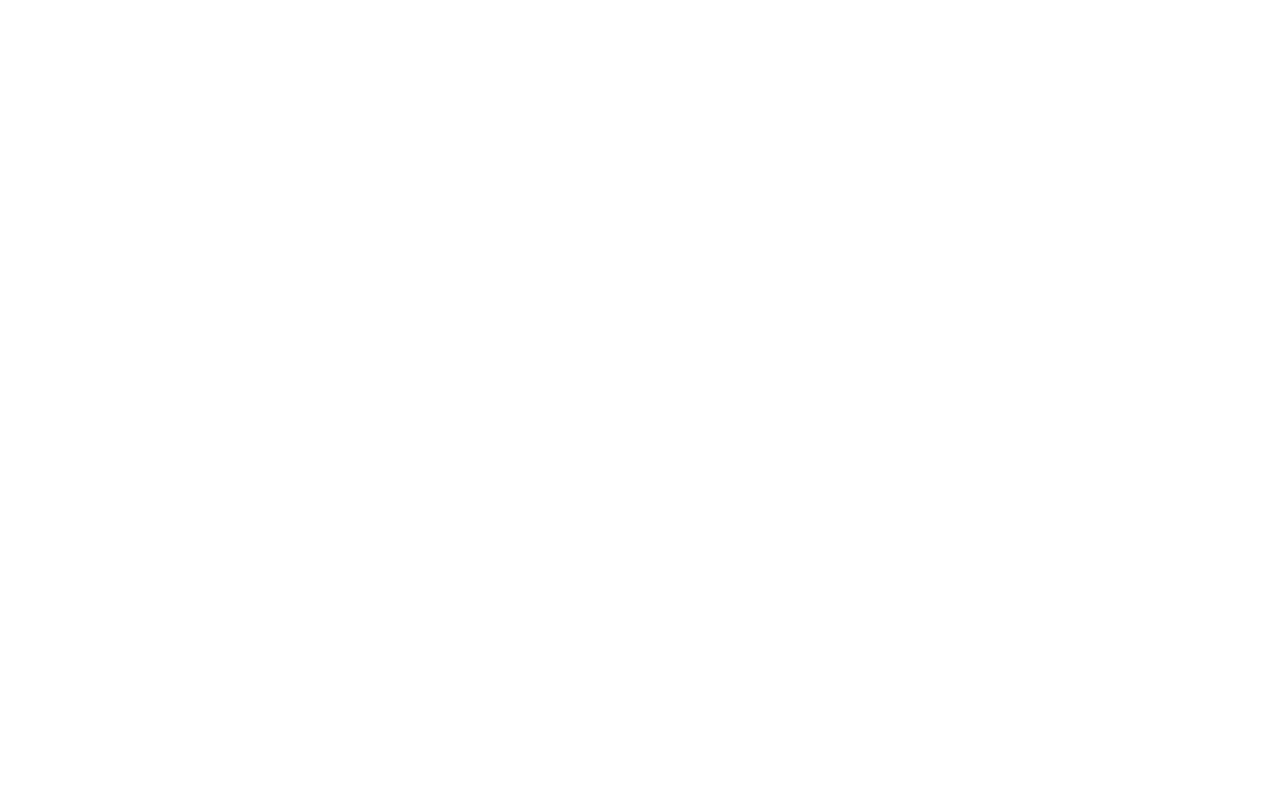
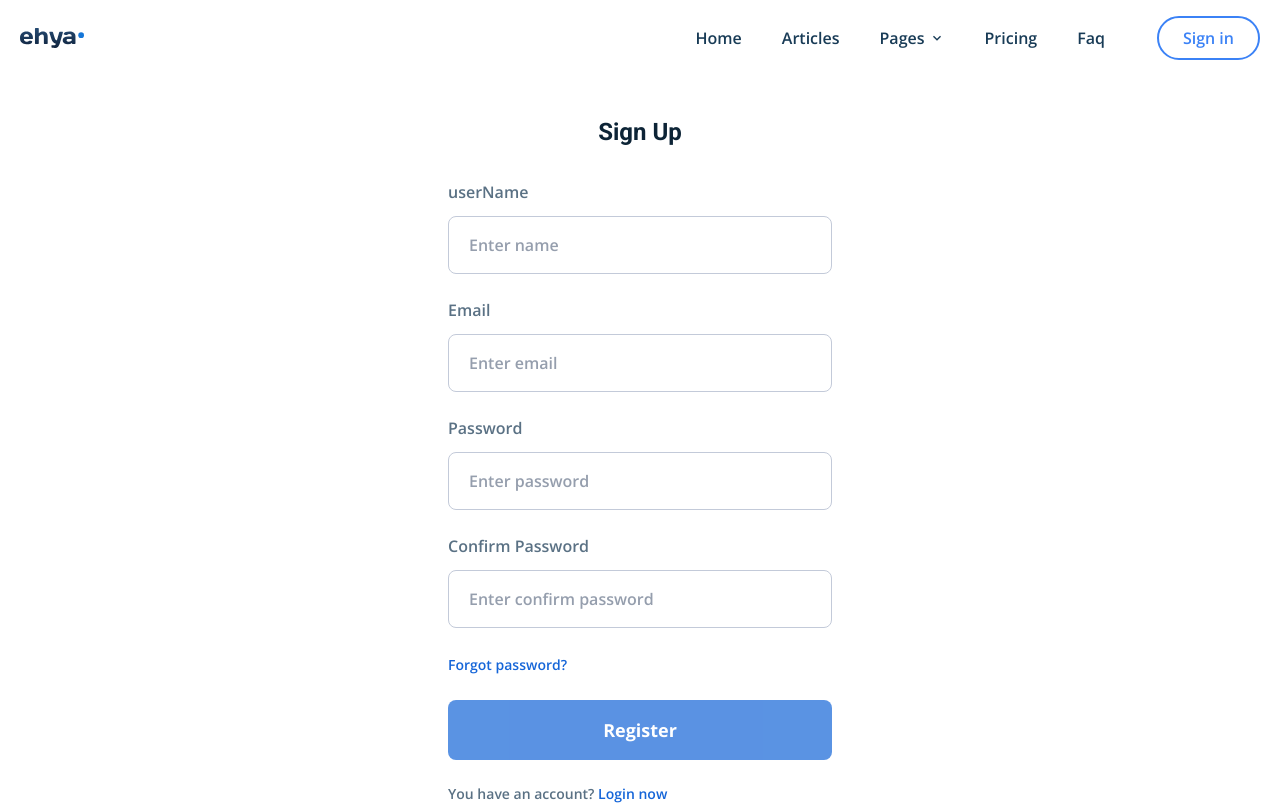
Before and after one commit to VDucDung/blog-app-client, a React (Create React App) app: page /register in a window 1280 px wide. Before the commit this address had no page. Shown: the top 805 px of the page. Built offline with nearby package versions, Linux system fonts and the light colour scheme.

Commit message:
✅ Add register page

```diff
--- a/package.json
+++ b/package.json
@@ -9,6 +9,7 @@
     "@testing-library/user-event": "^13.5.0",
     "react": "^18.3.1",
     "react-dom": "^18.3.1",
+    "react-hook-form": "^7.51.3",
     "react-icons": "^5.1.0",
     "react-redux": "^9.1.1",
     "react-router-dom": "^6.23.0",
--- a/src/App.js
+++ b/src/App.js
@@ -2,12 +2,14 @@
 import HomePage from 'pages/home/HomePage'
 import ArticleDetailPage from './pages/articleDetail/ArticleDetailPage'
 import { Routes, Route } from 'react-router-dom'
+import RegisterPage from 'pages/register/RegisterPage'
 function App() {
   return (
     <div className='App font-opensans'>
       <Routes>
         <Route index path='/' element={<HomePage />} />
         <Route path='/blog/:id' element={<ArticleDetailPage />} />
+        <Route path='/register' element={<RegisterPage />} />
       </Routes>
     </div>
   )
--- /dev/null
+++ b/src/pages/register/RegisterPage.jsx
@@ -0,0 +1,179 @@
+import { useForm } from 'react-hook-form'
+import { Link } from 'react-router-dom'
+import MainLayout from '../../components/MainLayout'
+
+const RegisterPage = () => {
+  const {
+    register,
+    handleSubmit,
+    formState: { errors, isValid },
+    watch
+  } = useForm({
+    defaultValues: {
+      name: '',
+      email: '',
+      password: '',
+      confirmPassword: ''
+    },
+    mode: 'onChange'
+  })
+
+  const submitHandler = (data) => {
+    console.log(data)
+  }
+
+  const password = watch('password')
+
+  return (
+    <MainLayout>
+      <section className='container mx-auto px-5 py-10'>
+        <div className='w-full max-w-sm mx-auto'>
+          <h1 className='font-roboto text-2xl font-bold text-center text-dark-hard mb-8'>
+            Sign Up
+          </h1>
+          <form onSubmit={handleSubmit(submitHandler)}>
+            <div className='flex flex-col mb-6 w-full'>
+              <label
+                htmlFor='name'
+                className='text-[#5a7184] font-semibold block'
+              >
+                userName
+              </label>
+              <input
+                type='text'
+                id='name'
+                {...register('name', {
+                  minLength: {
+                    value: 1,
+                    message: 'Name length must be at least 1 character'
+                  },
+                  required: {
+                    value: true,
+                    message: 'Name is required'
+                  }
+                })}
+                placeholder='Enter name'
+                className={`placeholder:text-[#959ead] text-dark-hard mt-3 rounded-lg px-5 py-4 font-semibold block outline-none border ${errors.name ? 'border-red-500' : 'border-[#c3cad9]'}`}
+              />
+              {errors.name?.message && (
+                <p className='text-red-500 text-xs mt-1'>
+                  {errors.name?.message}
+                </p>
+              )}
+            </div>
+            <div className='flex flex-col mb-6 w-full'>
+              <label
+                htmlFor='email'
+                className='text-[#5a7184] font-semibold block'
+              >
+                Email
+              </label>
+              <input
+                type='email'
+                id='email'
+                {...register('email', {
+                  pattern: {
+                    value:
+                      /^(([^<>()[\]\\.,:\s@']+(\.[^<>()[\]\\.,:\s@']+)*)|('.+'))@((\[[0-9]{1,3}\.[0-9]{1,3}\.[0-9]{1,3}\.[0-9]{1,3}])|(([a-zA-Z\-0-9]+\.)+[a-zA-Z]{2,}))$/,
+                    message: 'Enter a valid email'
+                  },
+                  required: {
+                    value: true,
+                    message: 'Email is required'
+                  }
+                })}
+                placeholder='Enter email'
+                className={`placeholder:text-[#959ead] text-dark-hard mt-3 rounded-lg px-5 py-4 font-semibold block outline-none border ${errors.email ? 'border-red-500' : 'border-[#c3cad9]'}`}
+              />
+              {errors.email?.message && (
+                <p className='text-red-500 text-xs mt-1'>
+                  {errors.email?.message}
+                </p>
+              )}
+            </div>
+            <div className='flex flex-col mb-6 w-full'>
+              <label
+                htmlFor='password'
+                className='text-[#5a7184] font-semibold block'
+              >
+                Password
+              </label>
+              <input
+                type='password'
+                id='password'
+                {...register('password', {
+                  required: {
+                    value: true,
+                    message: 'Password is required'
+                  },
+                  minLength: {
+                    value: 6,
+                    message: 'Password length must be at least 6 characters'
+                  }
+                })}
+                placeholder='Enter password'
+                className={`placeholder:text-[#959ead] text-dark-hard mt-3 rounded-lg px-5 py-4 font-semibold block outline-none border ${errors.password ? 'border-red-500' : 'border-[#c3cad9]'}`}
+              />
+              {errors.password?.message && (
+                <p className='text-red-500 text-xs mt-1'>
+                  {errors.password?.message}
+                </p>
+              )}
+            </div>
+            <div className='flex flex-col mb-6 w-full'>
+              <label
+                htmlFor='confirmPassword'
+                className='text-[#5a7184] font-semibold block'
+              >
+                Confirm Password
+              </label>
+              <input
+                type='password'
+                id='confirmPassword'
+                {...register('confirmPassword', {
+                  required: {
+                    value: true,
+                    message: 'Confirm password is required',
+                  },
+                  validate: (value) => {
+                    if (value !== password) {
+                      return 'Passwords do not match'
+                    }
+                  }
+                })}
+                placeholder='Enter confirm password'
+                className={`placeholder:text-[#959ead] text-dark-hard mt-3 rounded-lg px-5 py-4 font-semibold block outline-none border ${errors.confirmPassword ? 'border-red-500' : 'border-[#c3cad9]'}`}
+              />
+              {errors.confirmPassword?.message && (
+                <p className='text-red-500 text-xs mt-1'>
+                  {errors.confirmPassword?.message}
+                </p>
+              )}
+            </div>
+            <Link
+              to='/forget-password'
+              className='text-sm font-semibold text-primary'
+            >
+              Forgot password?
+            </Link>
+            <button
+              type='submit'
+              disabled={!isValid}
+              className='bg-primary text-white font-bold text-lg py-4 px-8 w-full rounded-lg my-6 disabled:opacity-70 disabled:cursor-not-allowed'
+            >
+              Register
+            </button>
+            <p className='text-sm font-semibold text-[#5a7184]'>
+              You have an account?{' '}
+              <Link to='/login' className='text-primary'>
+                Login now
+              </Link>
+            </p>
+          </form>
+        </div>
+      </section>
+    </MainLayout>
+  )
+}
+
+export default RegisterPage
```
Also changed, not shown: 1 other file (tests, documents, lock files or other folders).
